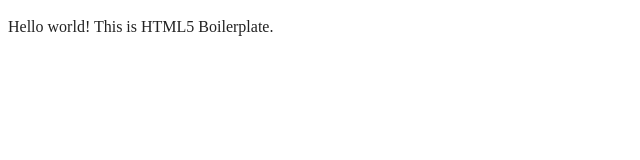
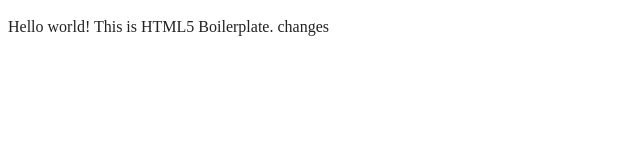
Before and after one commit to JMyoi/Portfolio-Website, a website built with webpack: page index.html in a window 1280 px wide. Shown: the full height of the page, 0-640 px from the left. Built offline with nearby package versions, Linux system fonts and the light colour scheme.

Commit message:
changes test

```diff
--- a/index.html
+++ b/index.html
@@ -25,7 +25,7 @@
 <body>
 
   <!-- Add your site or application content here -->
-  <p>Hello world! This is HTML5 Boilerplate.</p>
+  <p>Hello world! This is HTML5 Boilerplate. changes</p>
   <script src="js/app.js"></script>
 
 </body>
```
